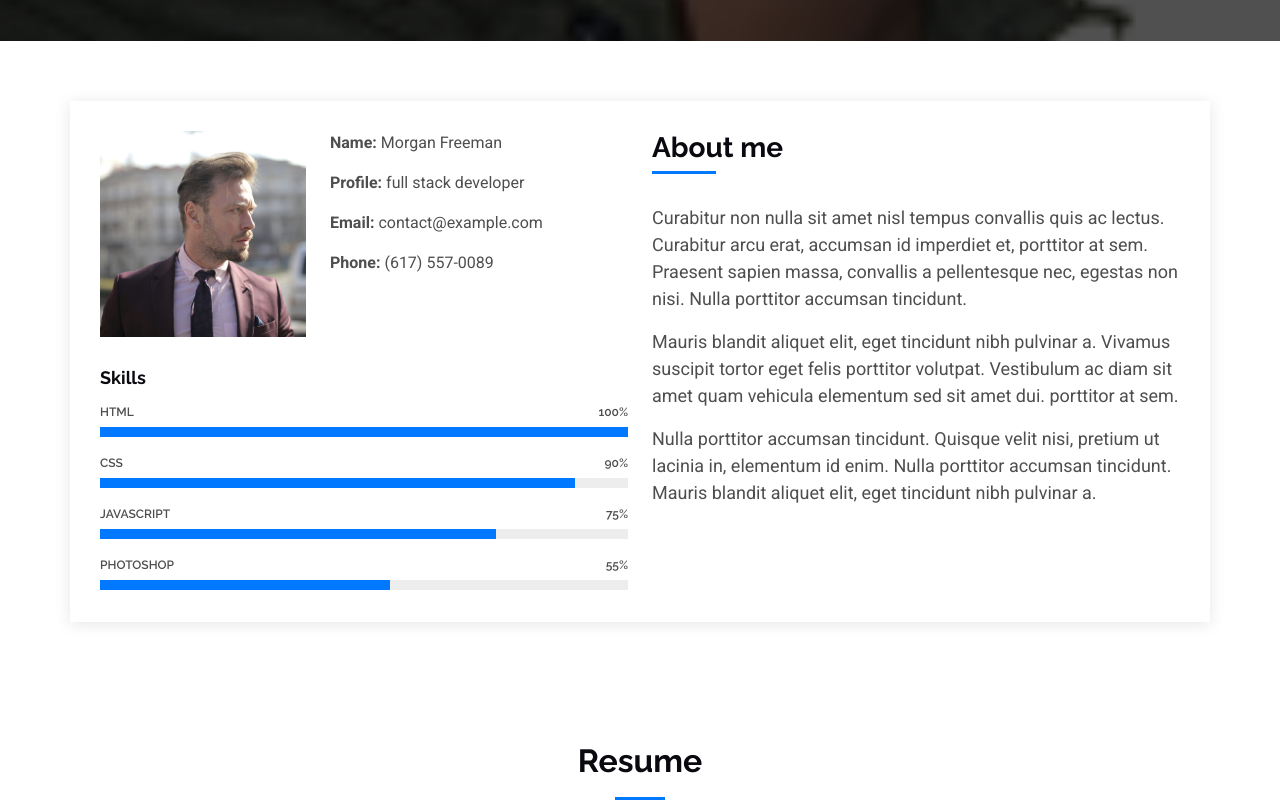
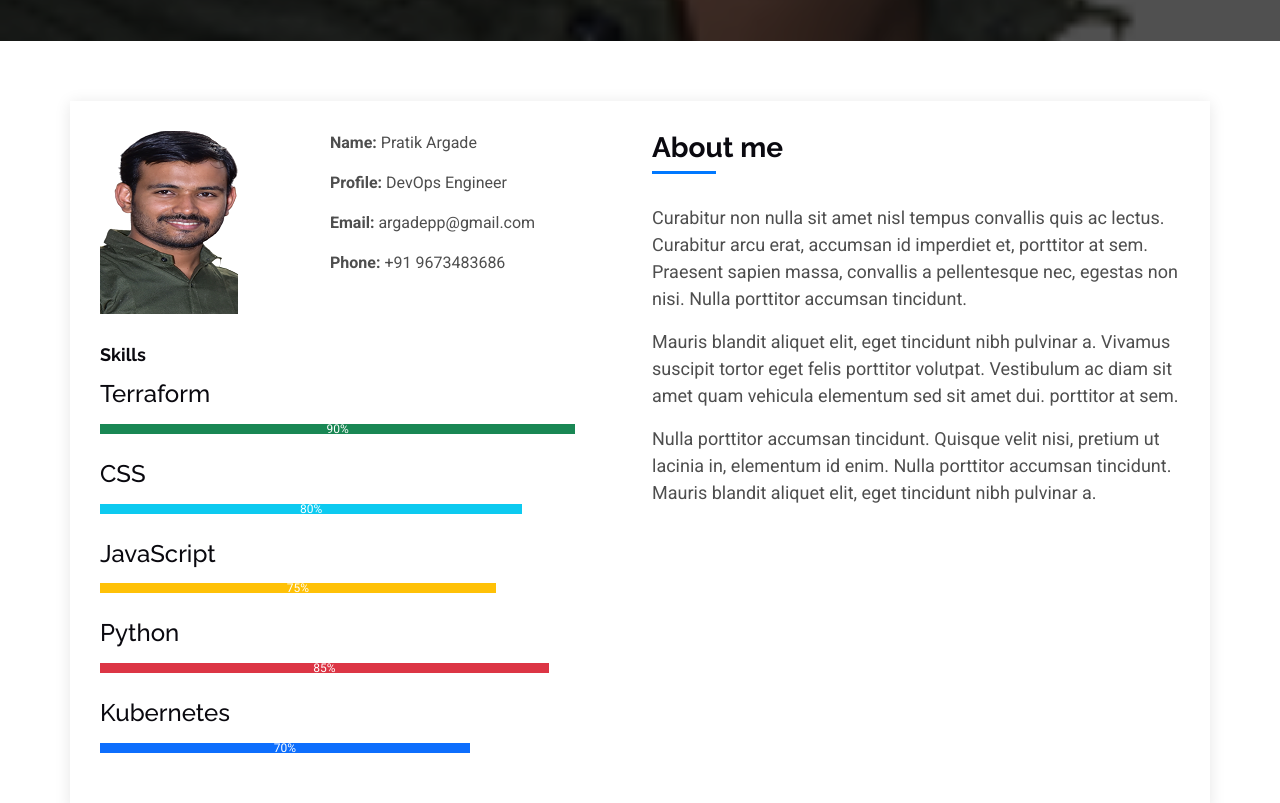
Before and after one commit to argadepp/pargadesite, a plain HTML site: page index.html in a window 1280 px wide. Shown: the part 760-1563 px from the top of the page. Drawn offline with Linux system fonts and the light colour scheme.

```diff
--- a/index.html
+++ b/index.html
@@ -102,13 +102,13 @@
 
             <div class="row justify-content-between gy-4">
               <div class="col-lg-5">
-                <img src="assets/img/profile-img.jpg" class="img-fluid" alt="">
+                <img src="assets/img/profile-img.png" class="img-fluid" alt="">
               </div>
               <div class="col-lg-7 about-info">
-                <p><strong>Name: </strong> <span>Morgan Freeman</span></p>
-                <p><strong>Profile: </strong> <span>full stack developer</span></p>
-                <p><strong>Email: </strong> <span>contact@example.com</span></p>
-                <p><strong>Phone: </strong> <span>(617) 557-0089</span></p>
+                <p><strong>Name: </strong> <span>Pratik Argade</span></p>
+                <p><strong>Profile: </strong> <span>DevOps Engineer</span></p>
+                <p><strong>Email: </strong> <span>argadepp@gmail.com</span></p>
+                <p><strong>Phone: </strong> <span>+91 9673483686</span></p>
               </div>
             </div>
 
@@ -116,35 +116,37 @@
 
               <h5>Skills</h5>
 
-              <div class="progress">
-                <span class="skill"><span>HTML</span> <i class="val">100%</i></span>
-                <div class="progress-bar-wrap">
-                  <div class="progress-bar" role="progressbar" aria-valuenow="100" aria-valuemin="0" aria-valuemax="100"></div>
+              <div class="skill">
+                <h4>Terraform</h4>
+                <div class="progress">
+                    <div class="progress-bar bg-success" role="progressbar" style="width: 90%" aria-valuenow="90" aria-valuemin="0" aria-valuemax="100">90%</div>
                 </div>
-              </div><!-- End Skills Item -->
-
-              <div class="progress">
-                <span class="skill"><span>CSS</span> <i class="val">90%</i></span>
-                <div class="progress-bar-wrap">
-                  <div class="progress-bar" role="progressbar" aria-valuenow="90" aria-valuemin="0" aria-valuemax="100"></div>
+            </div>
+            <div class="skill">
+                <h4>CSS</h4>
+                <div class="progress">
+                    <div class="progress-bar bg-info" role="progressbar" style="width: 80%" aria-valuenow="80" aria-valuemin="0" aria-valuemax="100">80%</div>
                 </div>
-              </div><!-- End Skills Item -->
-
-              <div class="progress">
-                <span class="skill"><span>JavaScript</span> <i class="val">75%</i></span>
-                <div class="progress-bar-wrap">
-                  <div class="progress-bar" role="progressbar" aria-valuenow="75" aria-valuemin="0" aria-valuemax="100"></div>
+            </div>
+            <div class="skill">
+                <h4>JavaScript</h4>
+                <div class="progress">
+                    <div class="progress-bar bg-warning" role="progressbar" style="width: 75%" aria-valuenow="75" aria-valuemin="0" aria-valuemax="100">75%</div>
                 </div>
-              </div><!-- End Skills Item -->
-
-              <div class="progress">
-                <span class="skill"><span>Photoshop</span> <i class="val">55%</i></span>
-                <div class="progress-bar-wrap">
-                  <div class="progress-bar" role="progressbar" aria-valuenow="55" aria-valuemin="0" aria-valuemax="100"></div>
+            </div>
+            <div class="skill">
+                <h4>Python</h4>
+                <div class="progress">
+                    <div class="progress-bar bg-danger" role="progressbar" style="width: 85%" aria-valuenow="85" aria-valuemin="0" aria-valuemax="100">85%</div>
                 </div>
-              </div><!-- End Skills Item -->
-
             </div>
+            <div class="skill">
+                <h4>Kubernetes</h4>
+                <div class="progress">
+                    <div class="progress-bar bg-primary" role="progressbar" style="width: 70%" aria-valuenow="70" aria-valuemin="0" aria-valuemax="100">70%</div>
+                </div>
+            </div>
+        </div>
           </div>
 
           <div class="col-md-6">
```
Also changed, not shown: assets/img/profile-img.png (added).
